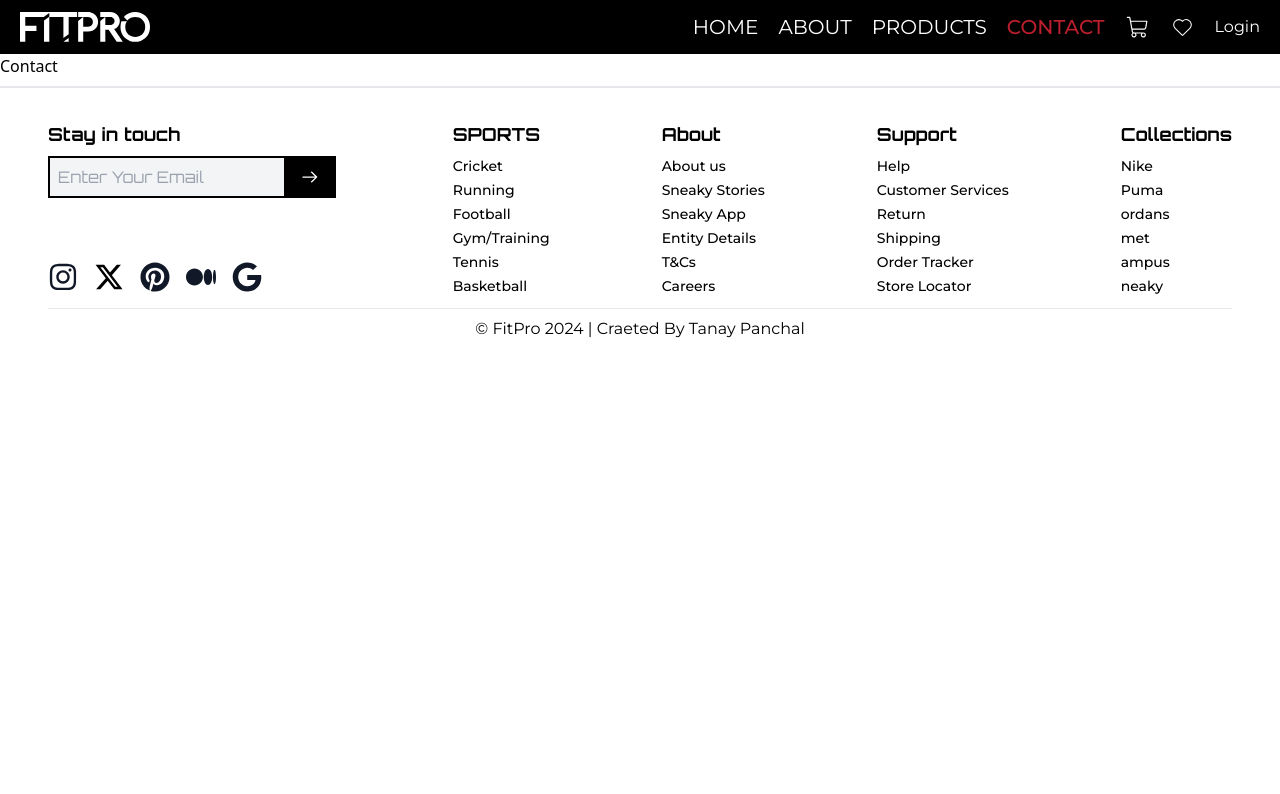
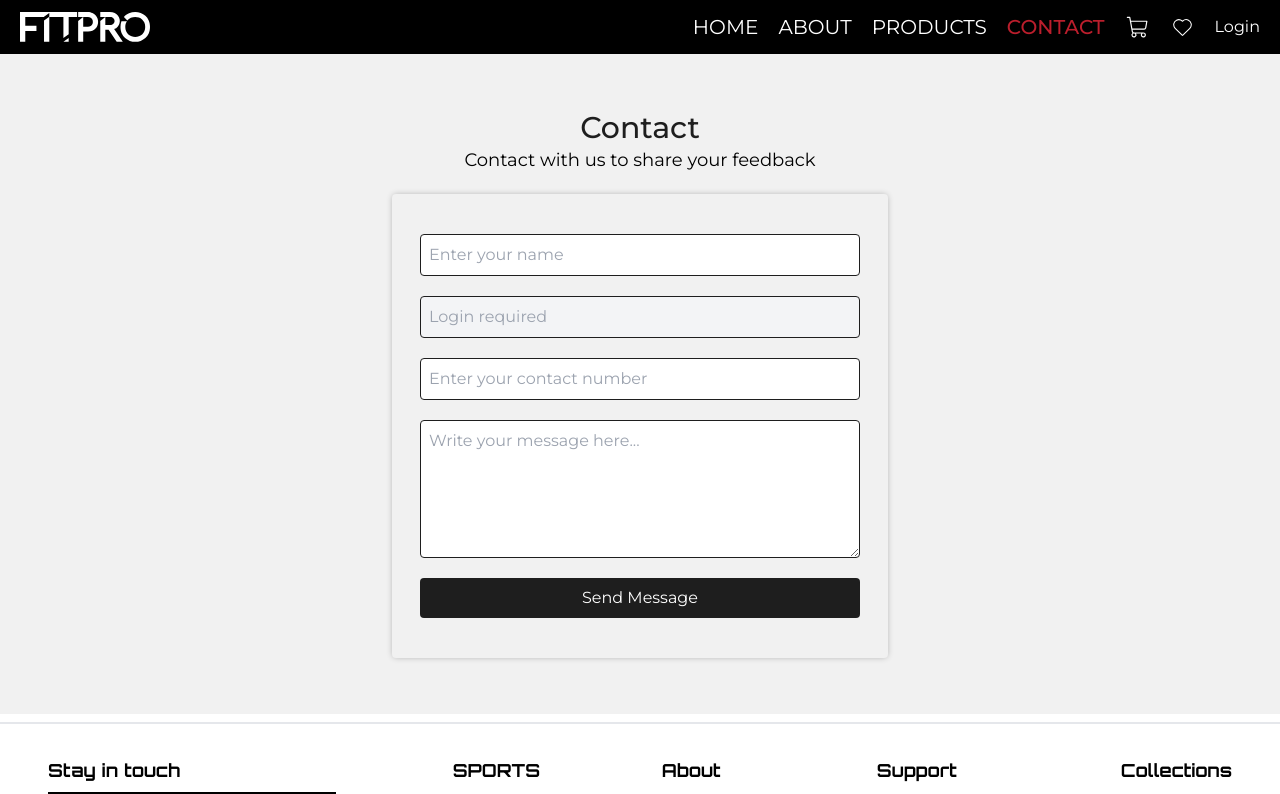
Before and after one commit to Tanaypanchal007/Shoes-Ecommerce, a React (Vite) app: page /contact in a window 1280 px wide. Shown: the top 794 px of the page. Built offline with nearby package versions, Linux system fonts and the light colour scheme; no server answers; the database is empty.

Commit message:
Contact page create and store data into firebase

```diff
--- a/src/pages/contact/Contact.jsx
+++ b/src/pages/contact/Contact.jsx
@@ -1,8 +1,112 @@
-import React from "react";
+import React, { useState, useEffect } from "react";
 import Layout from "../../components/layout/Layout";
+import toast from "react-hot-toast";
+import { addDoc, collection } from "firebase/firestore";
+import { fireDB } from "../../firebase/FirebaseConfig";
 
 const Contact = () => {
-  return <Layout>Contact</Layout>;
+  const [input, setInput] = useState({
+    name: "",
+    email: "",
+    number: "",
+    message: "",
+  });
+
+  // Fetch email from localStorage
+  useEffect(() => {
+    const userData = localStorage.getItem("users");
+    if (userData) {
+      try {
+        const parsedUser = JSON.parse(userData);
+        if (parsedUser.email) {
+          setInput((prev) => ({ ...prev, email: parsedUser.email }));
+        }
+      } catch (error) {
+        console.error("Error parsing user data from localStorage", error);
+      }
+    }
+  }, []);
+
+  const handleSubmit = async (e) => {
+    e.preventDefault();
+
+    if (!input.name || !input.email || !input.number || !input.message) {
+      return toast.error("Please fill all the fields");
+    }
+
+    if (!/^\d{10}$/.test(input.number)) {
+      return toast.error("Please enter a valid 10-digit number");
+    }
+
+    try {
+      const allInputData = collection(fireDB, "contact");
+      await addDoc(allInputData, input);
+      toast.success("Message sent successfully");
+      setInput({
+        name: "",
+        email: input.email, // Keep the email
+        number: "",
+        message: "",
+      });
+    } catch (error) {
+      toast.error("Something went wrong");
+    }
+  };
+
+  return (
+    <Layout>
+      <section className="flex justify-center flex-col items-center h-full bg-lightBg font-mono py-14 px-5">
+        <h1 className="text-3xl font-medium text-primaryColor text-center">
+          Contact
+        </h1>
+        <p className="text-sm xl:text-lg font-normal text-center">
+          Contact with us to share your feedback
+        </p>
+        <div className="w-[100%] xl:w-[40%] bg-lightBg shadow-3xl py-10 px-7 rounded mt-5">
+          <form className="flex flex-col w-full gap-5 " onSubmit={handleSubmit}>
+            <input
+              type="text"
+              placeholder="Enter your name"
+              value={input.name}
+              className="border-[1px] border-primaryColor outline-none w-full px-2 py-2 rounded"
+              onChange={(e) => setInput({ ...input, name: e.target.value })}
+            />
+
+            {/* Email (Fetched from localStorage, Read-Only) */}
+            <input
+              type="text"
+              value={input.email}
+              placeholder="Login required"
+              className="border-[1px] border-primaryColor outline-none w-full px-2 py-2 rounded bg-gray-100 cursor-not-allowed"
+              readOnly
+            />
+
+            <div className="flex w-full gap-2">
+              <input
+                type="number"
+                value={input.number}
+                placeholder="Enter your contact number"
+                className="border-[1px] border-primaryColor outline-none w-full px-2 py-2 rounded"
+                onChange={(e) => setInput({ ...input, number: e.target.value })}
+              />
+            </div>
+
+            <textarea
+              rows={5}
+              value={input.message}
+              placeholder="Write your message here..."
+              className="border-[1px] border-primaryColor outline-none w-full px-2 py-2 rounded"
+              onChange={(e) => setInput({ ...input, message: e.target.value })}
+            ></textarea>
+
+            <button className="w-full rounded bg-primaryColor px-2 py-2 text-white">
+              Send Message
+            </button>
+          </form>
+        </div>
+      </section>
+    </Layout>
+  );
 };
 
 export default Contact;
--- a/tailwind.config.js
+++ b/tailwind.config.js
@@ -16,7 +16,8 @@ export default {
         'white': "#ffffff",
         "red": "#bb1e2c",
         "primaryColor": "#1e1e1e",
-        "lightBg": "#f3f4f6"
+        "lightBg": "#f1f1f1",
+
       },
       boxShadow: {
         '3xl': '0px 0px 6px -1px rgba(0, 0, 0, 0.3)',
```
